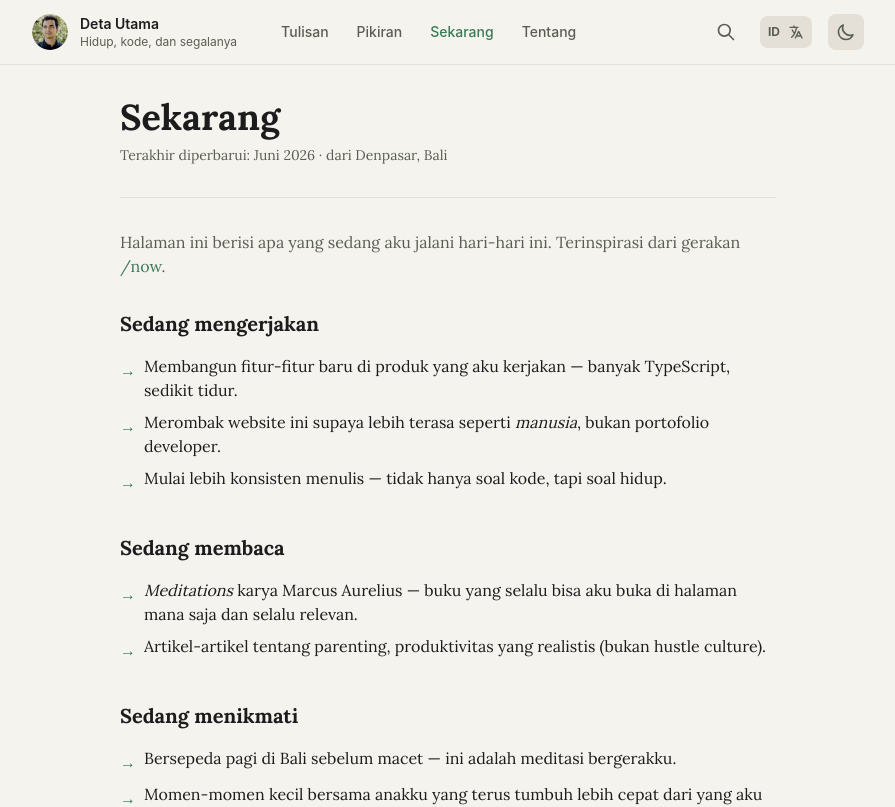
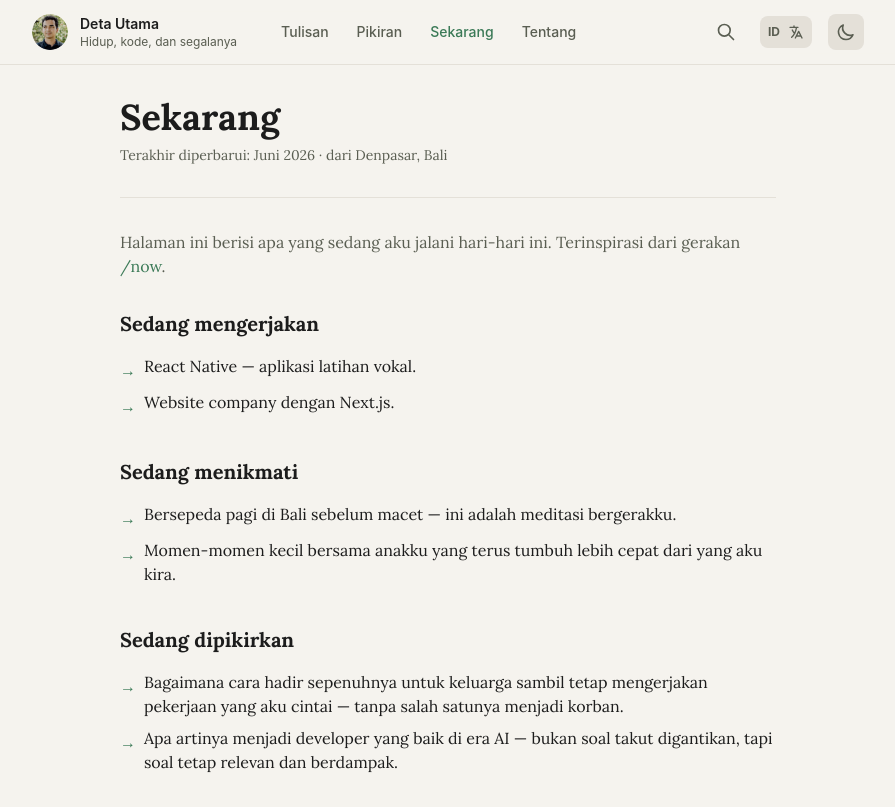
Before and after one commit to detautama/detautama.github.io, a Next.js app: page /sekarang in a window 1280 px wide. Shown: the top 807 px of the page, without its empty margins (192-1087 px from the left). Built offline with nearby package versions, Linux system fonts and the light colour scheme.

Commit message:
content: update sekarang page with current projects and remove reading section

```diff
--- a/app/(clean-layout)/sekarang/page.tsx
+++ b/app/(clean-layout)/sekarang/page.tsx
@@ -34,34 +34,11 @@ export default function SekarangPage() {
           <ul className="space-y-2 text-base">
             <li className="flex gap-2">
               <span className="mt-1 shrink-0 text-brand-accent">→</span>
-              <span>Membangun fitur-fitur baru di produk yang aku kerjakan — banyak TypeScript, sedikit tidur.</span>
+              <span>React Native — aplikasi latihan vokal.</span>
             </li>
             <li className="flex gap-2">
               <span className="mt-1 shrink-0 text-brand-accent">→</span>
-              <span>Merombak website ini supaya lebih terasa seperti <em>manusia</em>, bukan portofolio developer.</span>
-            </li>
-            <li className="flex gap-2">
-              <span className="mt-1 shrink-0 text-brand-accent">→</span>
-              <span>Mulai lebih konsisten menulis — tidak hanya soal kode, tapi soal hidup.</span>
-            </li>
-          </ul>
-        </section>
-
-        <section>
-          <h2 className="mb-4 font-display text-xl font-bold text-brand-text-primary dark:text-brand-dark-text">
-            Sedang membaca
-          </h2>
-          <ul className="space-y-2 text-base">
-            <li className="flex gap-2">
-              <span className="mt-1 shrink-0 text-brand-accent">→</span>
-              <span>
-                <em>Meditations</em> karya Marcus Aurelius — buku yang selalu bisa aku buka di halaman mana saja
-                dan selalu relevan.
-              </span>
-            </li>
-            <li className="flex gap-2">
-              <span className="mt-1 shrink-0 text-brand-accent">→</span>
-              <span>Artikel-artikel tentang parenting, produktivitas yang realistis (bukan hustle culture).</span>
+              <span>Website company dengan Next.js.</span>
             </li>
           </ul>
         </section>
```
